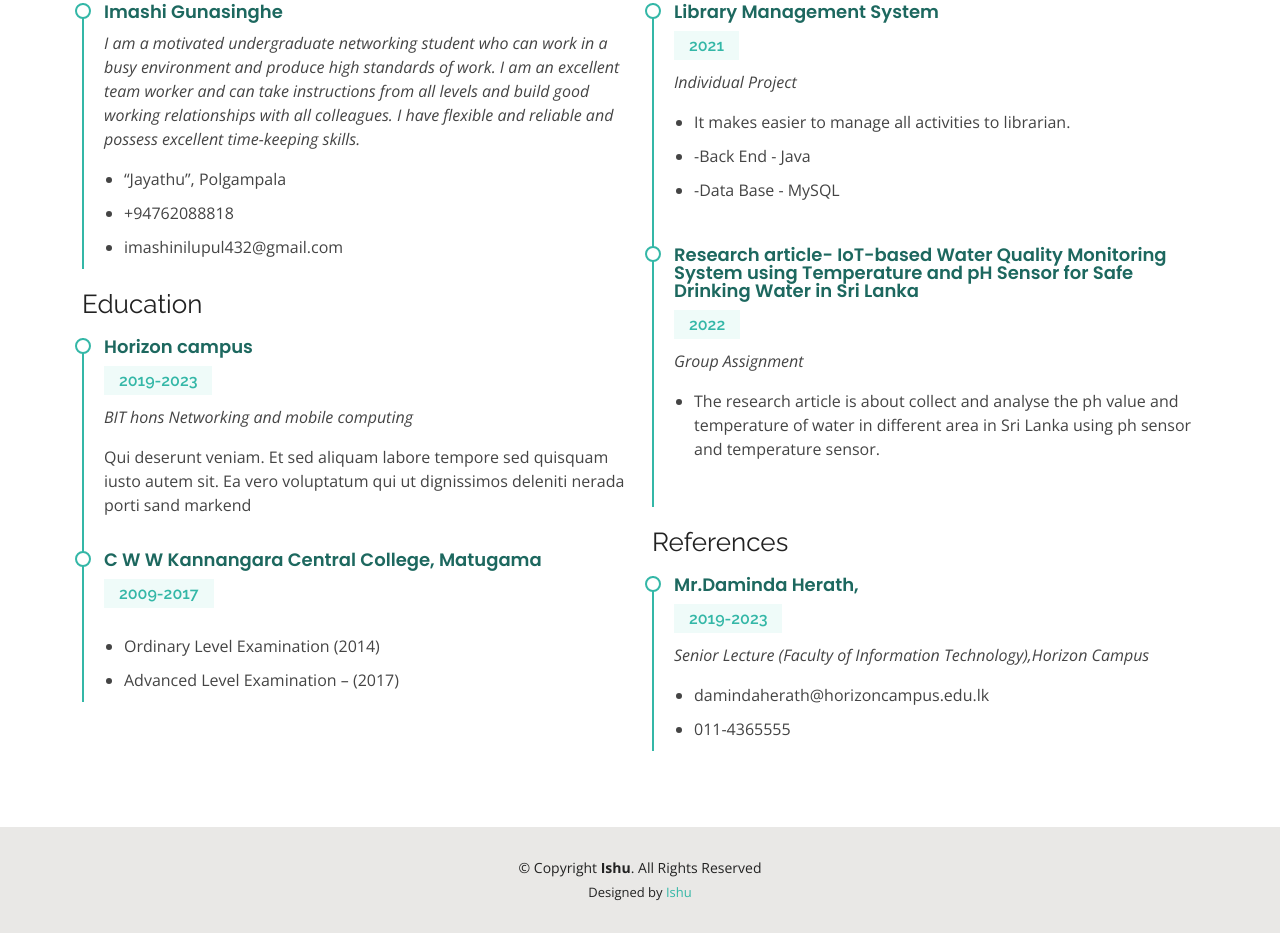
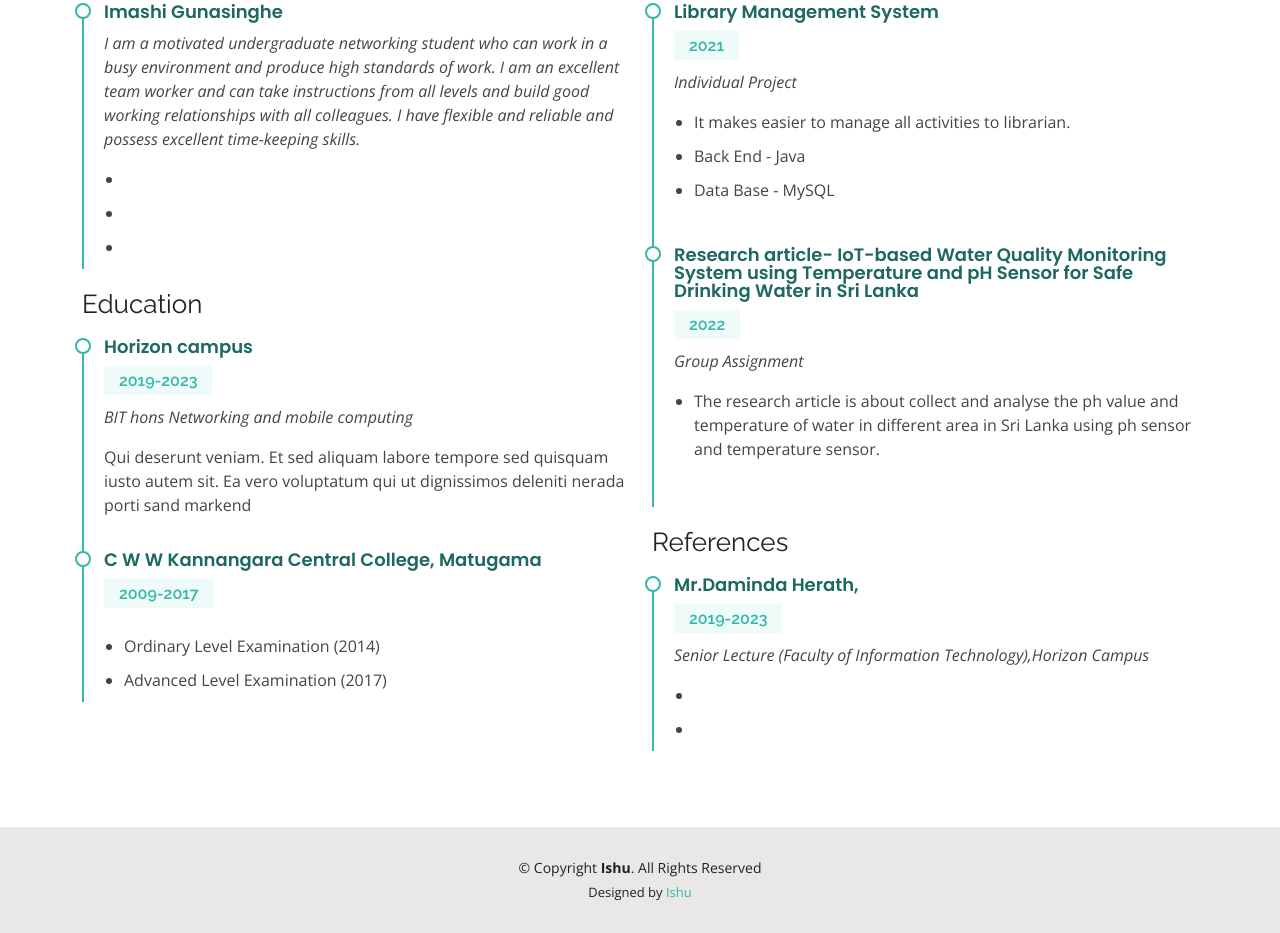
Before and after one commit to ImashiGunasinghe/New_Diary, a plain HTML site: page resume.html in a window 1280 px wide. Shown: the part 357-1290 px from the top of the page. Drawn offline with nearby package versions, Linux system fonts and the light colour scheme.

Commit message:
Add files via upload

```diff
--- a/resume.html
+++ b/resume.html
@@ -78,9 +78,9 @@
               <p><em>I am a motivated undergraduate networking student who can work in a busy environment and produce high standards of work. I am an excellent team worker and can take instructions from all levels and build good working relationships with all colleagues. I have flexible and reliable and possess excellent time-keeping skills.</em></p>
               <p>
               <ul>
-                <li>“Jayathu”, Polgampala</li>
-                <li>+94762088818</li>
-                <li>imashinilupul432@gmail.com</li>
+                <li></li>
+                <li></li>
+                <li></li>
               </ul>
               </p>
             </div>
@@ -97,7 +97,7 @@
               <h5>2009-2017</h5>
               <p><ul>
                 <li>Ordinary Level Examination (2014) </li>
-                <li>Advanced Level Examination –  (2017) </li>
+                <li>Advanced Level Examination  (2017) </li>
               </ul></p>
             </div>
           </div>
@@ -110,8 +110,8 @@
               <p>
               <ul>
                 <li>It makes easier to manage all activities to librarian. </li>
-                <li>-Back End - Java</li>
-                <li>-Data Base - MySQL</li>
+                <li>Back End - Java</li>
+                <li>Data Base - MySQL</li>
               </ul>
               </p>
             </div>
@@ -131,8 +131,8 @@
               <h5>2019-2023</h5>
               <p><em>Senior Lecture (Faculty of Information Technology),Horizon Campus</em></p>
               <p><ul>
-                <li>damindaherath@horizoncampus.edu.lk </li>
-                <li>011-4365555</li>
+                <li></li>
+                <li></li>
               </ul></p>
             </div>
           </div>
```
